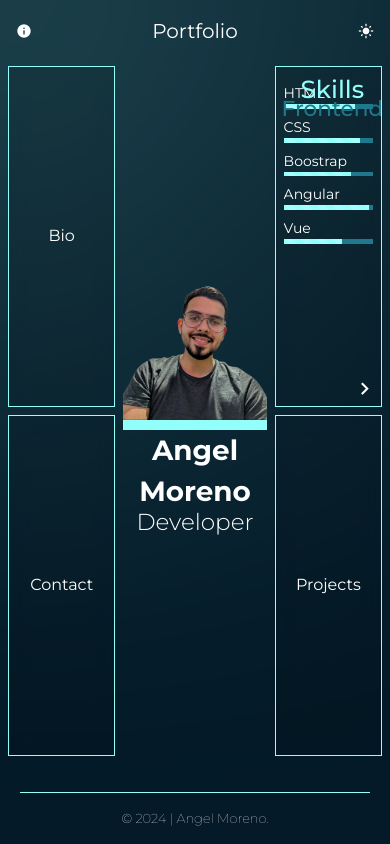
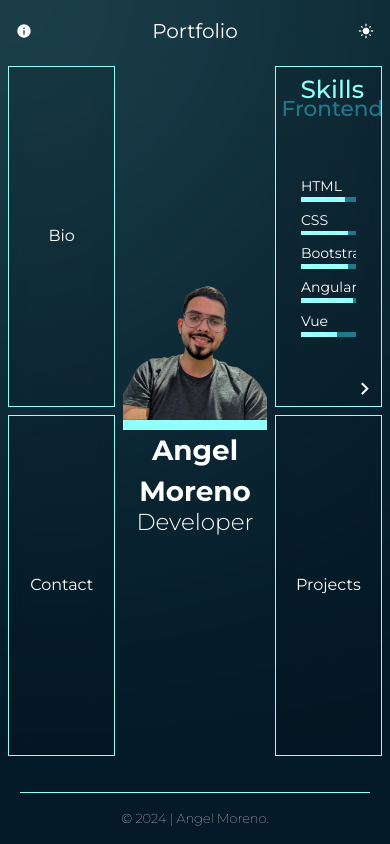
Before and after one commit to Moca9801/mocadev, an Angular app: page / in a window 390 px wide. Built offline with nearby package versions, Linux system fonts and the light colour scheme.

Commit message:
skills component completed

```diff
--- a/src/app/components/skills/skills.component.html
+++ b/src/app/components/skills/skills.component.html
@@ -1,48 +1,21 @@
 <div class="container">
     <div class="card-title m-1">
       <div class="fs-2 fw-medium" style="color: var(--primary-color);">Skills</div>
-        <div class="fs-4 fw-medium" style="margin-top: -1rem; color: var(--secondary-color);">Frontend</div>
+      <div class="fs-4 fw-medium" style="margin-top: -1rem; color: var(--secondary-color);">{{ sections[currentSectionIndex] }}</div>
     </div>
 
-
     <div class="skill-front-end">
+        @for (skill of currentSkills; track $index) {
       <div class="skill">
-            <div class="title">HTML</div>
-            <div class="progress" role="progressbar" aria-label="Animated striped example" aria-valuenow="75" aria-valuemin="0" aria-valuemax="100">
-                <div class="progress-bar progress-bar-striped progress-bar-animated" style="width: 80%"></div>
+        <div class="title">{{ skill.name }}</div>
+        <div class="progress" role="progressbar" aria-label="Animated striped example" [attr.aria-valuenow]="skill.percentage" aria-valuemin="0" aria-valuemax="100">
+          <div class="progress-bar progress-bar-striped progress-bar-animated" [style.width.%]="skill.percentage"></div>
         </div>
       </div>
-
-        <div class="skill">
-            <div class="title ">CSS</div>
-            <div class="progress" role="progressbar" aria-label="Animated striped example" aria-valuenow="75" aria-valuemin="0" aria-valuemax="100">
-                <div class="progress-bar progress-bar-striped progress-bar-animated" style="width: 85%"></div>
-            </div>
-        </div>
-
-        <div class="skill">
-            <div class="title">Boostrap</div>
-            <div class="progress" role="progressbar" aria-label="Animated striped example" aria-valuenow="75" aria-valuemin="0" aria-valuemax="100">
-                <div class="progress-bar progress-bar-striped progress-bar-animated" style="width: 75%"></div>
-            </div>
-        </div>
-
-        <div class="skill">
-            <div class="title">Angular</div>
-            <div class="progress" role="progressbar" aria-label="Animated striped example" aria-valuenow="75" aria-valuemin="0" aria-valuemax="100">
-                <div class="progress-bar progress-bar-striped progress-bar-animated" style="width: 95%"></div>
-            </div>
-        </div>
-
-        <div class="skill">
-            <div class="title">Vue</div>
-            <div class="progress" role="progressbar" aria-label="Animated striped example" aria-valuenow="75" aria-valuemin="0" aria-valuemax="100">
-                <div class="progress-bar progress-bar-striped progress-bar-animated" style="width: 65%"></div>
-            </div>
-        </div>
+    }
     </div>
   </div>
 
   <div class="next m-1">
-    <button class="text-end"><span class="material-icons fw-lighter fs-2">chevron_right</span></button>
+    <button class="text-end" (click)="nextSection()"><span class="material-icons fw-lighter fs-2">chevron_right</span></button>
   </div>
--- a/src/app/components/skills/skills.component.scss
+++ b/src/app/components/skills/skills.component.scss
@@ -1,4 +1,4 @@
-.container{
+.container {
   width: 100%;
   margin: 0;
   height: 100%;
@@ -7,7 +7,7 @@
   overflow: hidden;
 }
 
-.card-title{
+.card-title {
   position: absolute;
   top: 0;
   left: 0;
@@ -17,32 +17,27 @@
 }
 
 .skill-front-end {
-  margin-top: auto !important; /* Espacio para el título */
   flex: 1;
   overflow-y: auto;
   z-index: 1;
-  padding: 1rem; /* Ajusta según sea necesario */
-  position: absolute;
-  width: 100%;
-  left: 0;
-  top: 0;
+  padding: 1rem;
 }
 
-.skill{
-  margin-top: .5rem;
+.skill {
+  margin-top: 0.5rem;
 }
 
-.title{
+.title {
   text-align: start;
 }
 
-.progress{
+.progress {
   background-color: var(--secondary-color);
-  height: .3rem;
+  height: 0.3rem;
   border-radius: 0;
 }
 
-.progress-bar{
+.progress-bar {
   background-color: var(--primary-color);
 }
 
@@ -63,28 +58,49 @@ button:focus {
   outline: none;
 }
 
-button:hover{
+button:hover {
   color: var(--accent-color);
 }
 
-.next{
+.next {
   position: absolute;
   bottom: 0;
   right: 0;
 }
 
+@media (max-width: 1200px) {
+  .card-title {
+    font-size: medium;
+  }
+
+  .skill-front-end {
+    padding: 0.75rem;
+  }
+
+  .skill .title {
+    font-size: 1rem;
+  }
+
+  button {
+    font-size: 20px;
+  }
+}
 
 @media (max-width: 780px) {
   .card-title {
-    font-size: small; /* Ajusta el tamaño de fuente para pantallas pequeñas */
+    font-size: small;
   }
 
   .skill-front-end {
     margin-top: 2rem;
-    padding: 0.5rem; /* Reduce el padding para pantallas pequeñas */
+    padding: 0.5rem;
   }
 
   .skill .title {
-    font-size: 0.875rem; /* Ajusta el tamaño de fuente para pantallas pequeñas */
+    font-size: 0.875rem;
+  }
+
+  button {
+    font-size: 18px;
   }
 }
--- a/src/app/components/skills/skills.component.ts
+++ b/src/app/components/skills/skills.component.ts
@@ -8,5 +8,34 @@ import { Component } from '@angular/core';
   styleUrl: './skills.component.scss'
 })
 export class SkillsComponent {
+  sections = ['Frontend', 'Backend', 'Design'];
+  currentSectionIndex = 0;
 
+  skills: any = {
+    Frontend: [
+      { name: 'HTML', percentage: 80 },
+      { name: 'CSS', percentage: 85 },
+      { name: 'Bootstrap', percentage: 85 },
+      { name: 'Angular', percentage: 95 },
+      { name: 'Vue', percentage: 65 }
+    ],
+    Backend: [
+      { name: 'Node', percentage: 90 },
+      { name: 'NestJS', percentage: 60 },
+      { name: 'SQL', percentage: 85 }
+    ],
+    Design: [
+      { name: 'Creativity', percentage: 95 },
+      { name: 'Microsoft Publisher', percentage: 100 },
+      { name: 'Figma', percentage: 75 }
+    ]
+  };
+
+  get currentSkills() {
+    return this.skills[this.sections[this.currentSectionIndex]];
+  }
+
+  nextSection() {
+    this.currentSectionIndex = (this.currentSectionIndex + 1) % this.sections.length;
+  }
 }
```
Lines whose indentation alone changed are shown as unchanged.
